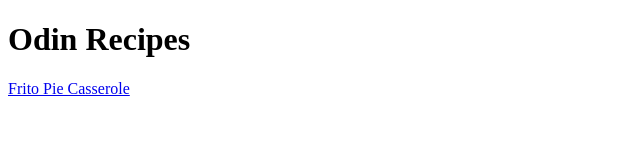
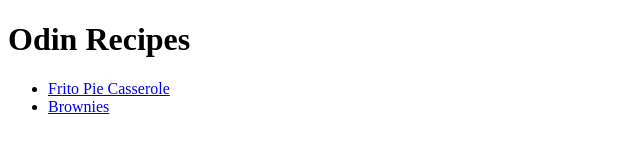
Before and after one commit to Davensport/odin-recipes, a plain HTML site: page index.html in a window 1280 px wide. Shown: the whole page, without its empty margins (0-640 px from the left). Drawn offline with Linux system fonts and the light colour scheme.

Commit message:
Add link to brownies.html

```diff
--- a/index.html
+++ b/index.html
@@ -7,6 +7,9 @@
 
     <body>
         <h1>Odin Recipes</h1>
-        <a href="./recipes/frito_pie_casserole.html">Frito Pie Casserole</a>
+        <ul>
+            <li><a href="./recipes/frito_pie_casserole.html">Frito Pie Casserole</a></li>
+            <li><a href="./recipes/brownies.html">Brownies</a></li>
+        </ul>
     </body>
 </html>
```
